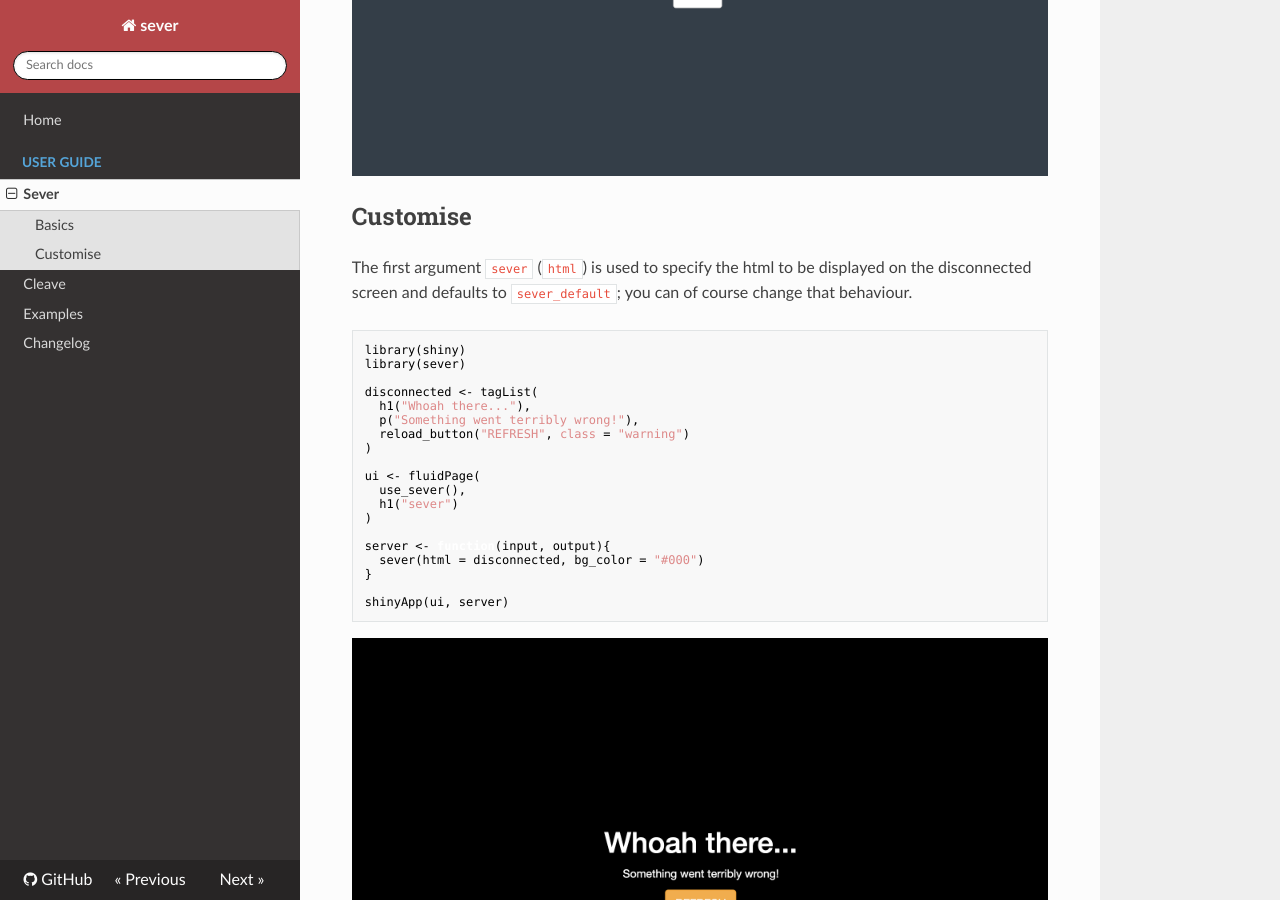
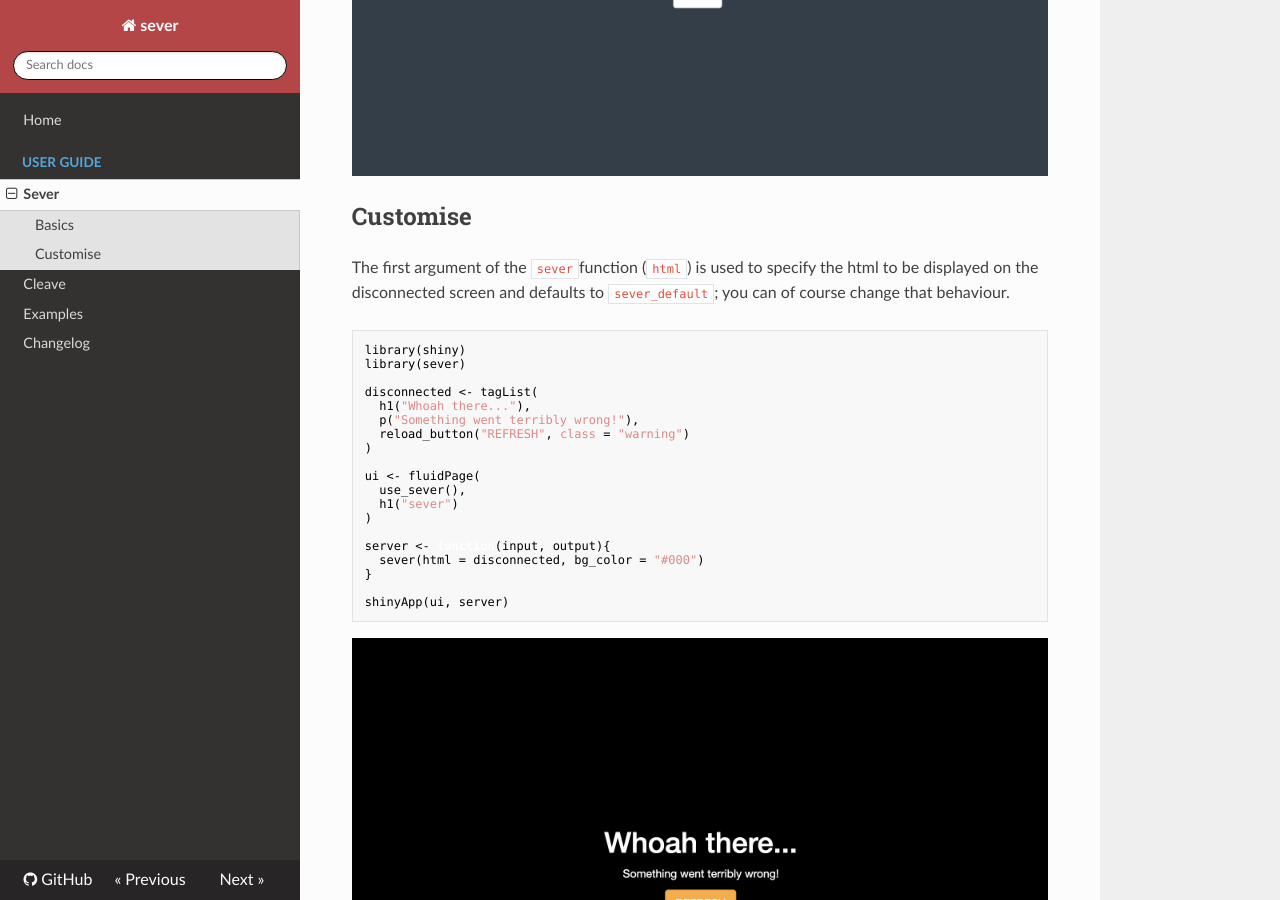
Before and after one commit to JohnCoene/sever, an MkDocs documentation site: the page built from docs/docs/sever.md, in a window 1280 px wide and 900 px high, scrolled down 802 px. Built offline with MkDocs 1.6.1, drawn with Linux system fonts in a browser that asks for light colours; nearby versions of some CDN libraries.

Commit message:
doc typo correction

````diff
--- a/docs/docs/sever.md
+++ b/docs/docs/sever.md
@@ -26,7 +26,7 @@ shinyApp(ui, server)
 
 ## Customise
 
-The first argument `sever` (`html`) is used to specify the html to be displayed on the disconnected screen and defaults to `sever_default`; you can of course change that behaviour.
+The first argument of the `sever`function (`html`) is used to specify the html to be displayed on the disconnected screen and defaults to `sever_default`; you can of course change that behaviour.
 
 ``` r
 library(shiny)
````
